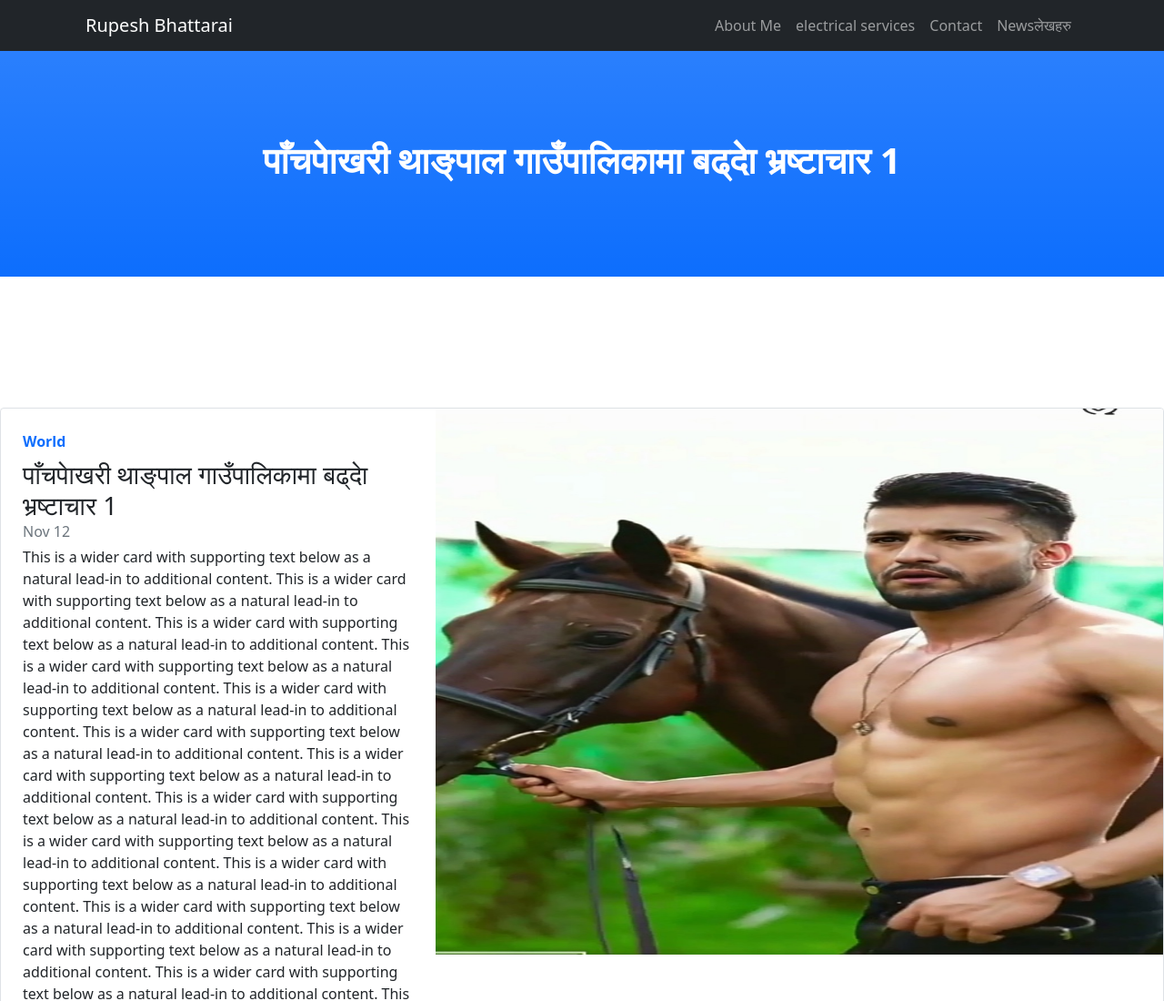
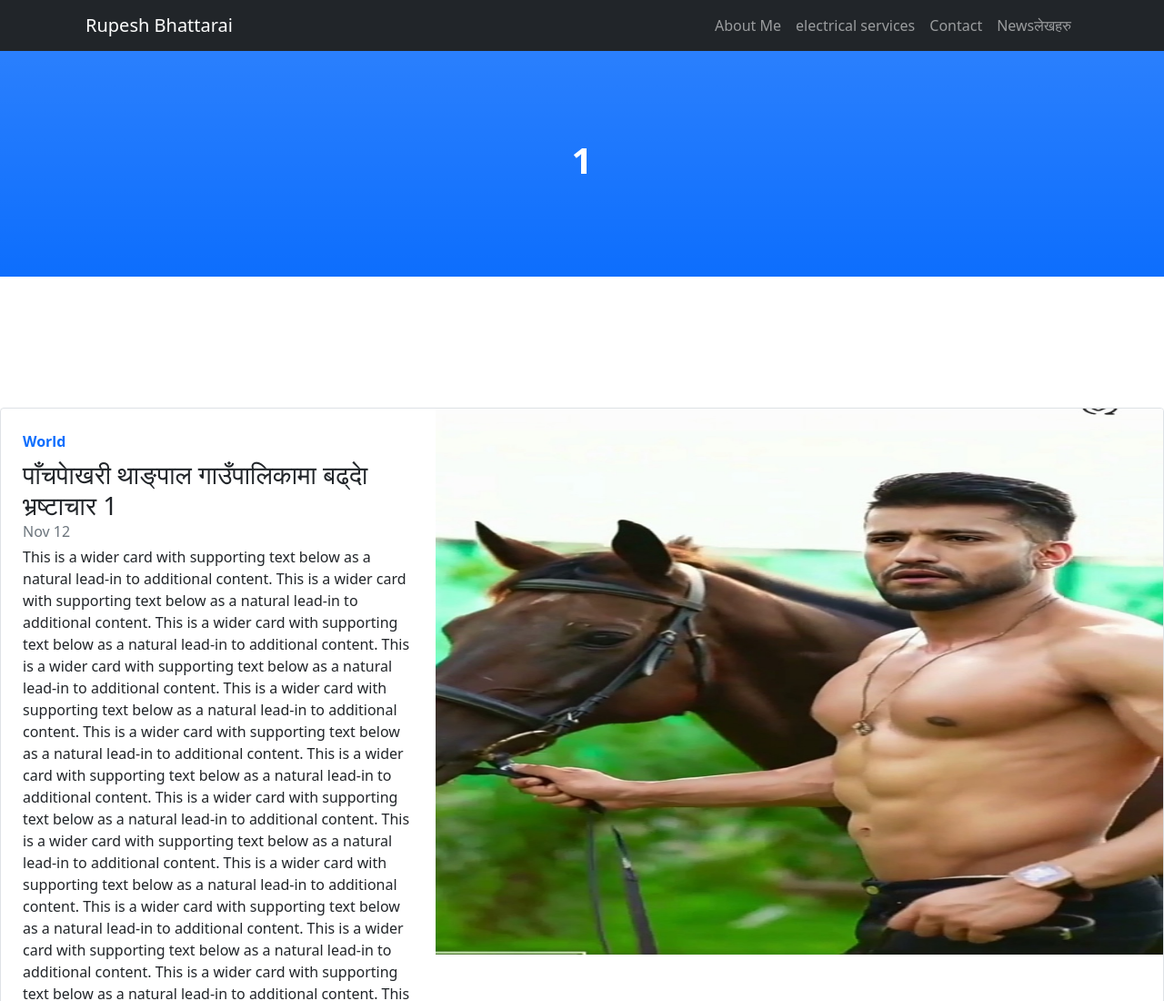
Before and after one commit to bhattarair393/web-, a plain HTML site: page singlenews.html in a window 1280 px wide. Shown: the top 1100 px of the page at 91% size. Drawn offline with nearby package versions, Linux system fonts and the light colour scheme.

Commit message:
Update singlenews.html

```diff
--- a/singlenews.html
+++ b/singlenews.html
@@ -38,7 +38,7 @@
     <!-- Header-->
     <header class="bg-primary bg-gradient text-white">
         <div class="container px-4 text-center">
-            <h1 class="fw-bolder">पाँचपाेखरी थाङ्पाल गाउँपालिकामा बढ्दाे भ्रष्टाचार 1</h1>
+            <h1 class="fw-bolder">1</h1>
             <!-- <p class="lead">In this web Site You can read latest news</p> -->
 
         </div>
```
